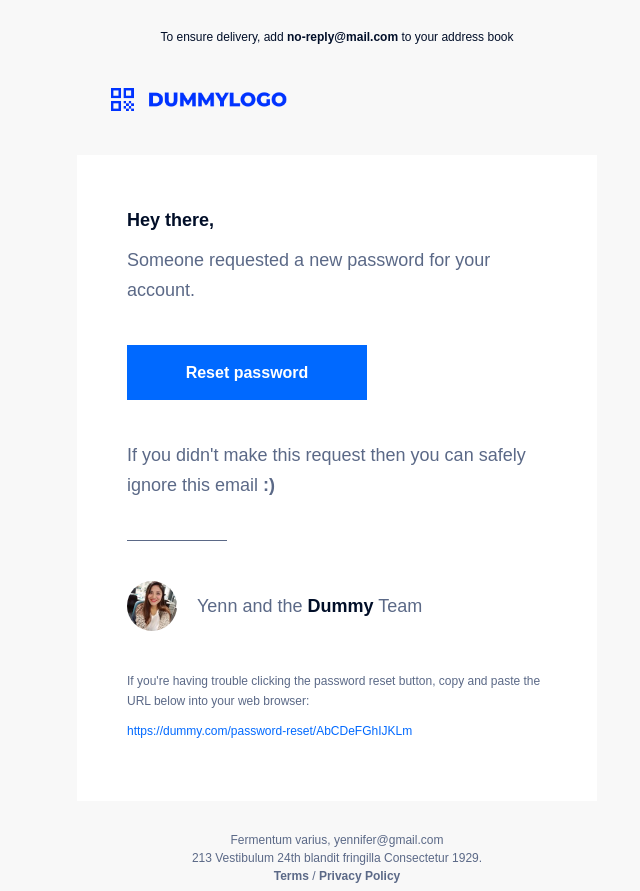
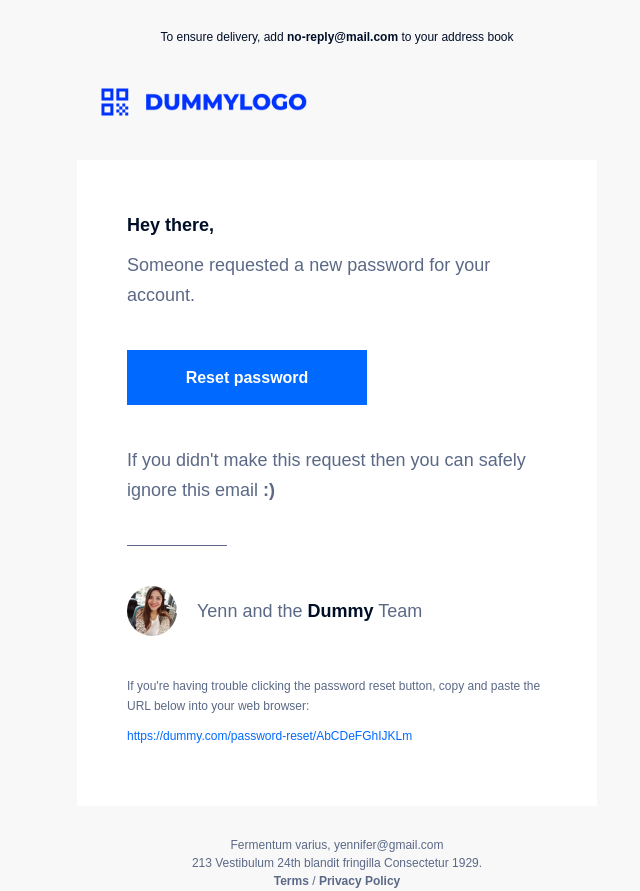
Before and after one commit to moiseshp/email-templates-for-developers, a plain HTML site: page templates/password-reset/Ar18.html in a window 1280 px wide. Shown: the whole page, without its empty margins (303-943 px from the left). Drawn offline with Linux system fonts and the light colour scheme.

Commit message:
fix dummy logo

```diff
--- a/templates/password-reset/Ar18.html
+++ b/templates/password-reset/Ar18.html
@@ -117,7 +117,7 @@
 						style="max-width: 520px;"
 					>
 						<tr>
-							<td width="30" style="max-width: 30px;">
+							<td width="20" style="max-width: 20px;">
 								<img
 									src="https://moiseshp.github.io/email-templates-for-developers/storage/transparent.png"
 									width="1"
@@ -126,10 +126,10 @@
 									style="display: block; border: none"
 								/>
 							</td>
-							<td width="490" style="max-width: 490px;">
+							<td width="500" style="max-width: 500px;">
 								<img src="https://moiseshp.github.io/email-templates-for-developers/storage/dummylogo-h.png"
-									style="border: none; display: block; width: 180px;"
-									width="180">
+									style="border: none; display: block; width: 210px;"
+									width="210">
 							</td>
 						</tr>
           </table>
```
